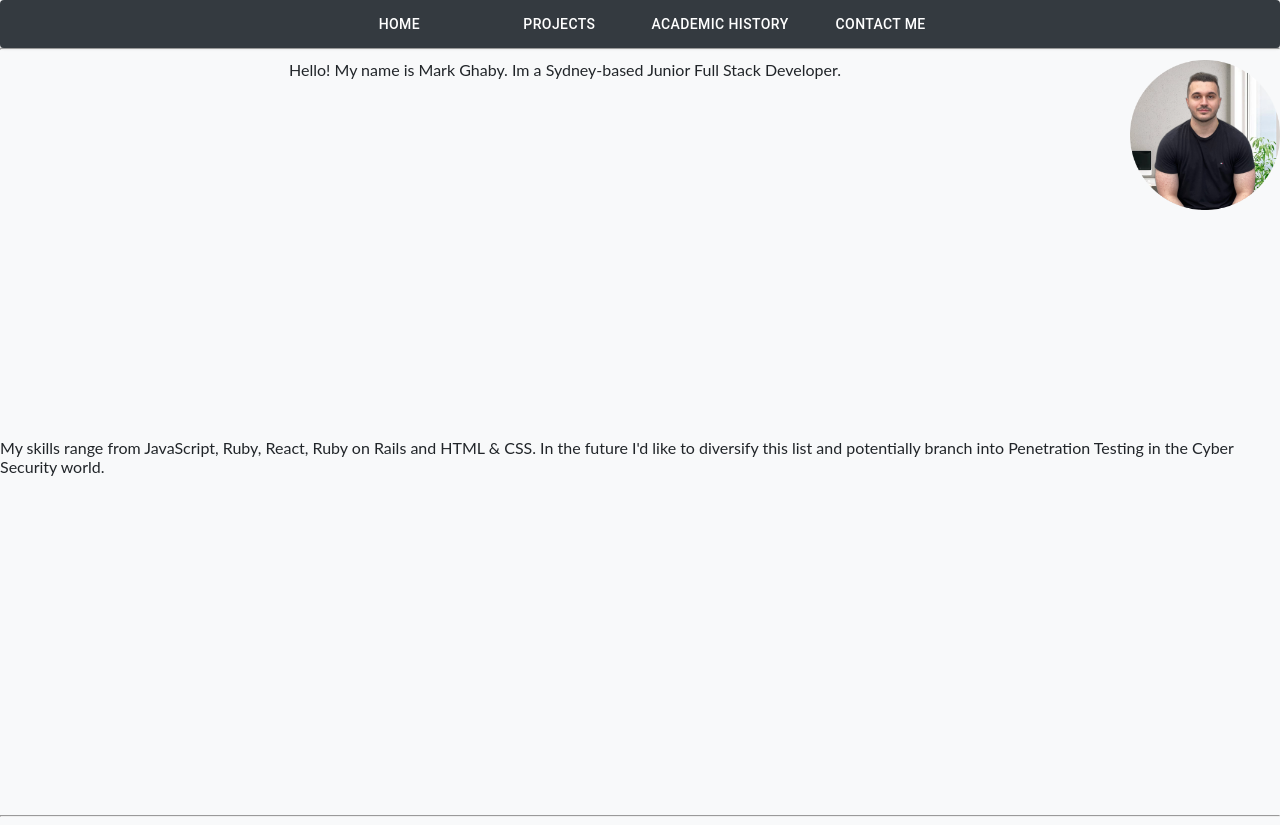
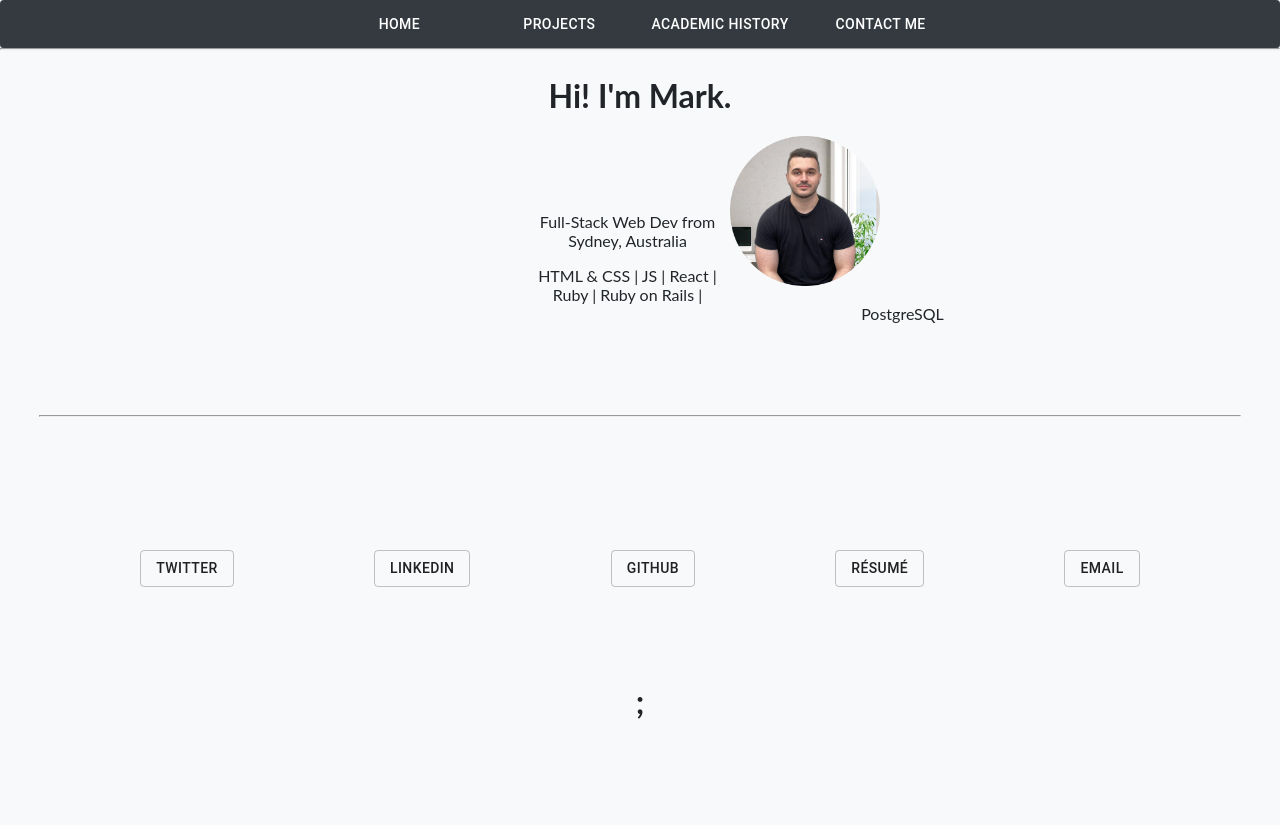
Before and after one commit to mghaby/mark-site-updated, a React (Create React App) app: page / in a window 1280 px wide. After the commit the page ends 800 px from the top, so only its background shows below. Built offline with nearby package versions, Linux system fonts and the light colour scheme; the HTML template or start-up script is replaced by a standard one.

Commit message:
landing page revamp

```diff
--- a/src/components/Landing.js
+++ b/src/components/Landing.js
@@ -1,29 +1,52 @@
 import me from '../img/me.png'
+import { makeStyles } from '@material-ui/core/styles';
+import Button from '@material-ui/core/Button';
+import Grid from '@material-ui/core/Grid';
 
 const pfpStyle = {
   display: "inline-block",
   float: "right",
   height: 150,
   width: 150,
-  // marginRight: 250
+  marginRight: 400
 };
 
+const useStyles = makeStyles((theme) => ({
+  root: {
+    '& > *': {
+      margin: theme.spacing(1),
+    },
+  },
+}));
+
 function Landing() {
+    const classes = useStyles();
     return (
       <div>
-        <h1>Welcome</h1>
-        <div style={{textAlign: "center", alignContent: "center", alignItems: "center"}}>
-        <p style={{display: "inline-block"}}>Hello! My name is Mark Ghaby. Im a Sydney-based Junior Full Stack Developer.</p>
+        <br /><br /><br />< br/>
+        <h1 style={{textAlign: "center"}}>Hi! I'm Mark.</h1>
         <img src={me} alt={"Photo of Mark Ghaby"} style={pfpStyle} />
-        </div>
-        <br /><br /><br /><br /><br /><br /><br /><br /><br /><br /><br /><br />
-        <p>My skills range from JavaScript, Ruby, React, Ruby on Rails and HTML {"&"} CSS.
-          In the future I'd like to
-          diversify this list and potentially branch into Penetration
-          Testing in the Cyber Security world. </p>
-          {/* a graphic of language list sshould be somewhere around here */}
-          <br /><br /><br /><br /><br /><br /><br /><br /><br /><br /><br /><br /><br /><br /><br /><br /><br />
-        <hr />
+        <br /><br /><br /><br/>
+        <p style={{textAlign: "center", marginLeft: 525}}>Full-Stack Web Dev from Sydney, Australia</p>
+        <p style={{textAlign: "center", marginLeft: 525}}>HTML {"&"} CSS | JS | React | Ruby | Ruby on Rails | PostgreSQL</p>
+        <br /><br /><br /><br />
+        <hr style={{width: 100, margin: "auto", width: 1200}} />
+        <br /><br /><br /><br /><br /><br /><br />
+        <Grid
+            container
+            direction="row"
+            justify="space-evenly"
+            alignItems="center"
+          >
+        <Button variant="outlined">Twitter</Button>
+        <Button variant="outlined">LinkedIn</Button>
+        <Button variant="outlined">Github</Button>
+        <Button variant="outlined">Résumé</Button>
+        <Button variant="outlined">Email</Button>
+        </Grid>
+        {/* add buttons here for github / linkedin / twitter  */}
+        <br /><br /><br /><br /><br />
+        <h1 style={{textAlign: "center"}}>{";"}</h1>
       </div>
     )
   }
```
